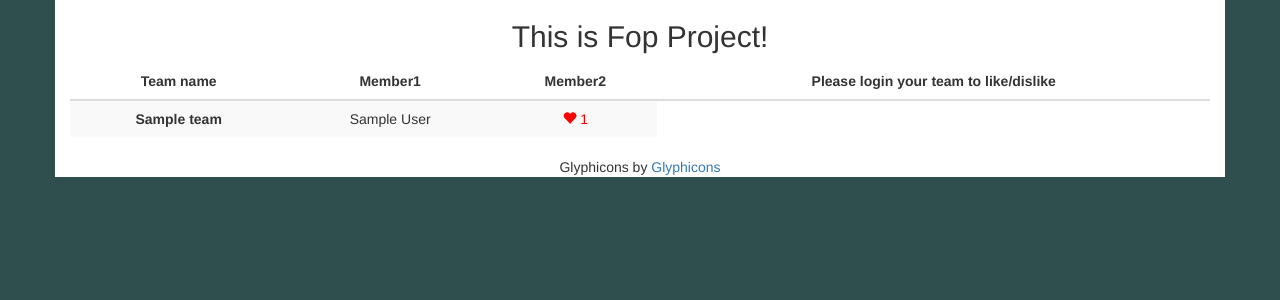
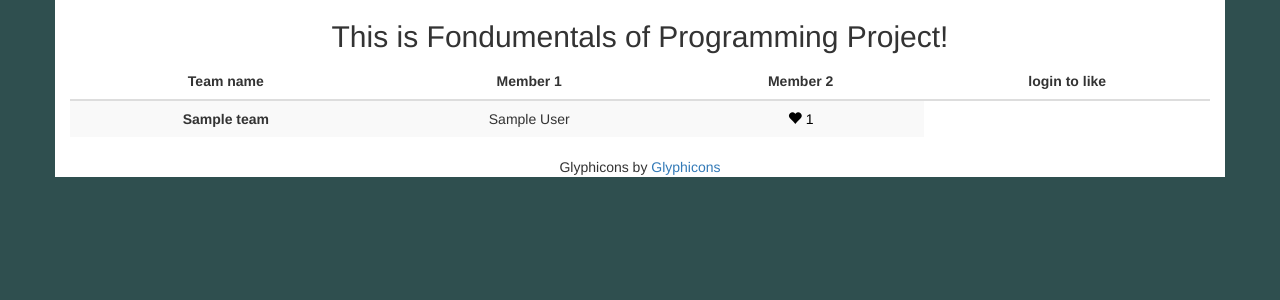
Before and after one commit to Kianoosh76/fop-project, a Django app: page / in a window 1280 px wide. Shown: the top 300 px of the page. Run offline with Django 3.2, Linux system fonts and the light colour scheme; tables that the repository leaves empty hold one stand-in row (values such as "Sample post"); some libraries are stand-ins or nearby versions.

Commit message:
like is now complete!

```diff
--- a/teams/models.py
+++ b/teams/models.py
@@ -65,6 +65,9 @@ class Member(models.Model):
     def __str__(self):
         return "{}: {}".format(self.student_id, self.name)
 
+    def votes_list(self):
+        return [(vote.team.username, vote.valid) for vote in self.votes.all()]
+
 
 class Vote(models.Model):
     member = models.ForeignKey(to='Member', null=False, related_name='votes')
--- a/teams/static/teams/like.js
+++ b/teams/static/teams/like.js
@@ -1,20 +1,74 @@
 $(document).ready(function(){
+
+    set_votes_color();
+
+    function get_member(){
+        return $("#members option:selected").val();
+    }
+
+    function get_team(row){
+        return $("#team-" + row);
+    }
+
+    function get_vote(member, team){
+        return $("#vote-" + member + "-" + team);
+    }
+
+    function set_vote_color(row){
+        var member = get_member();
+        var team = get_team(row).val();
+        var vote = get_vote(member, team);
+        var color = 'red';
+        if (!vote.length || vote.val () != 'True')
+            color = 'black'
+        $("#votes-" + row).css('color', color);
+        $("#" + row).css('color', color);
+    }
+
+    function set_votes_color(){
+        for (var i=1; ; i++){
+            if (get_team(i).length){
+                set_vote_color(i);
+            }
+            else
+                break;
+        }
+    }
+
     $(".like").click(function(){
-        var row = $(this).attr('row');
+        var row = $(this).attr('id');
+        var member = get_member();
+        var team = get_team(row).val();
         $.ajax({
             url: '/like',
             method: 'POST',
             data: {
-                team: $("#team-" + row).val(),
+                team: team,
                 csrfmiddlewaretoken: $('input[name=csrfmiddlewaretoken]').val(),
-                member: $("#members option:selected").val()
+                member: member
             },
             success: function(data, status, xhttp){
                 $("#votes-" + row).html(data);
+                var vote = get_vote(member, team);
+                if (vote.length){
+                    if (vote.val() == 'True')
+                        vote.attr('value', 'False');
+                    else
+                        vote.attr('value', 'True');
+                }
+                else{
+                    $("#votes").append($('<input>').attr('type', 'hidden').attr('id', 'vote-'+member+'-'+team).attr('value', 'True'));
+                }
+
+                set_vote_color(row);
             },
             error: function(result, status, xhttp){
                 alert(result.responseText);
             }
         });
     });
+
+    $("#members").change(function(){
+        set_votes_color();
+    });
 });
--- a/teams/templates/teams/list.html
+++ b/teams/templates/teams/list.html
@@ -9,14 +9,14 @@
 {% block content %}
     {% csrf_token %}
     <div class="container" style="background-color: white">
-        <h2 align="center">This is Fop Project!</h2>
+        <h2 align="center">This is Fondumentals of Programming Project!</h2>
         <div class="table-responsive">
             <table class="table table-striped table-hover" title="teams" style="text-align: center;">
                 <thead>
                 <tr>
                     <th>Team name</th>
-                    <th>Member1</th>
-                    <th>Member2</th>
+                    <th>Member 1</th>
+                    <th>Member 2</th>
 
                     <th>
                     {% if request.user.team %}
@@ -27,7 +27,7 @@
                             {% endfor %}
                         </select>
                     {% else %}
-                        Please login your team to like/dislike
+                        login to like
                     {% endif%}
                     </th>
                 </tr>
@@ -57,7 +57,7 @@
                             {% endfor %}
                         {% endwith %}
                         <td>
-                            <span class="glyphicon glyphicon-heart like" row="{{ forloop.counter }}"
+                            <span class="glyphicon glyphicon-heart like" id="{{ forloop.counter }}"
                                   style="color:red"></span>
                             <span id="votes-{{ forloop.counter }}" style="color:red">{{ team.votes }}</span>
                         </td>
@@ -69,4 +69,14 @@
                 Glyphicons by <a href="http://glyphicons.com/">Glyphicons</a>
             </footer>
         </div>
+    </div>
+    <span id="votes">
+    {% if request.user.team %}
+        {% for member in request.user.team.members.all %}
+            {% for team, valid in member.votes_list %}
+                <input id="vote-{{member.student_id}}-{{team}}" type="hidden" value="{{valid}}">
+            {% endfor %}
+        {% endfor %}
+    {% endif%}
+    </span>
 {% endblock %}
```
